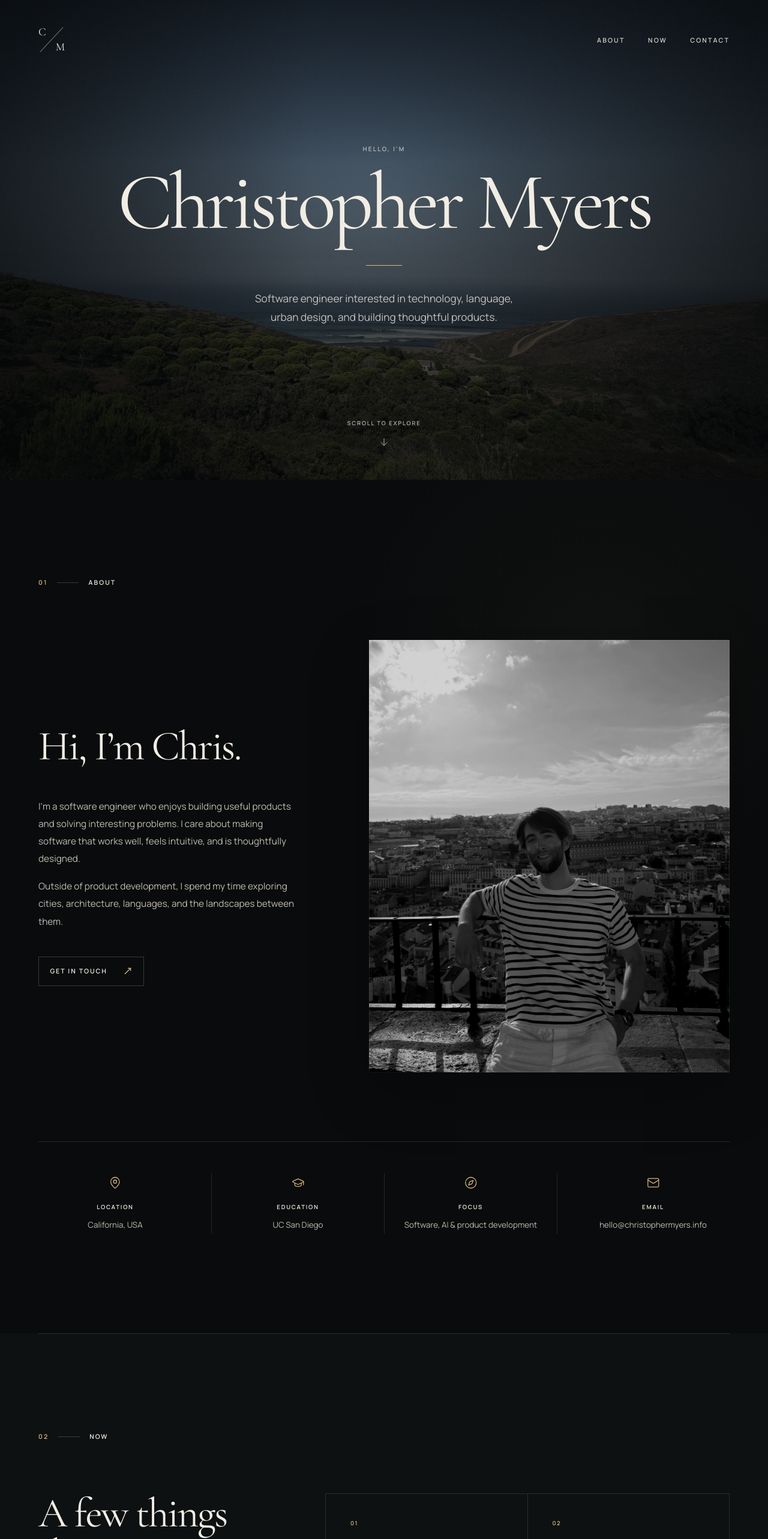
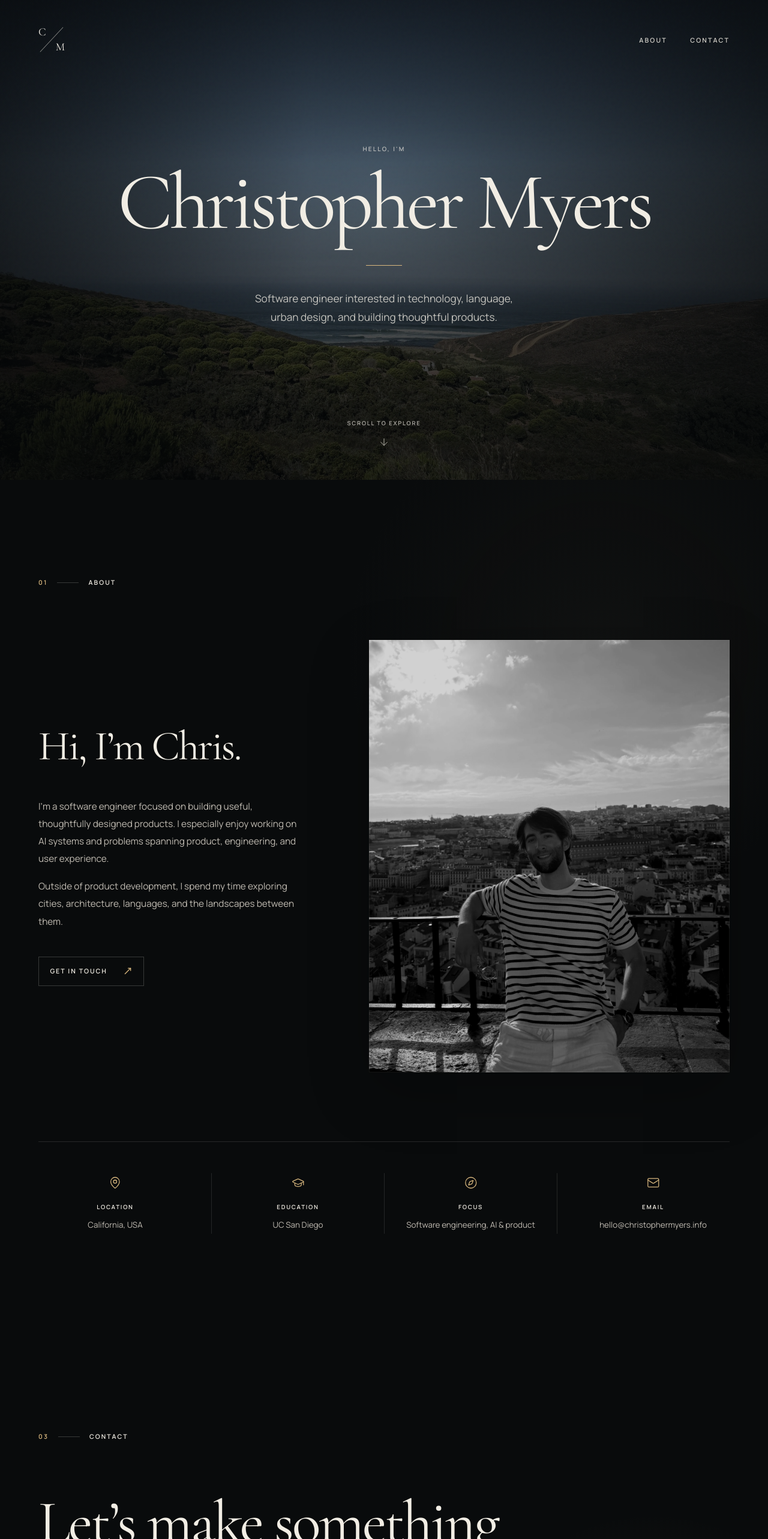
Before and after one commit to chessmyers/new-personal-site, a Next.js app: page / in a window 1280 px wide. Shown: the top 2566 px of the page at 60% size. Built offline with nearby package versions, Linux system fonts and the light colour scheme.

Commit message:
Add visibility control for Now section
Update site copy to emphasize AI and product engineering

```diff
--- a/app/page.tsx
+++ b/app/page.tsx
@@ -3,6 +3,7 @@ import { Contact } from "@/components/contact";
 import { Footer } from "@/components/footer";
 import { Hero } from "@/components/hero";
 import { NowSection } from "@/components/now-section";
+import { siteContent } from "@/content/site-content";
 
 export default function Home() {
   return (
@@ -13,7 +14,7 @@ export default function Home() {
       <main id="main-content">
         <Hero />
         <About />
-        <NowSection />
+        {siteContent.visibility.showNow ? <NowSection /> : null}
         <Contact />
       </main>
       <Footer />
--- a/components/header.tsx
+++ b/components/header.tsx
@@ -11,7 +11,9 @@ export function Header() {
 
       <nav aria-label="Primary navigation">
         <ul className="nav-list">
-          {siteContent.navigation.map((item) => (
+          {siteContent.navigation
+            .filter((item) => item.href !== "#now" || siteContent.visibility.showNow)
+            .map((item) => (
               <li key={item.href}>
                 <a className="nav-link animated-link" href={item.href}>
                   {item.label}
--- a/content/site-content.ts
+++ b/content/site-content.ts
@@ -7,6 +7,9 @@ export type ImageContent = {
 };
 
 export type SiteContent = {
+  visibility: {
+    showNow: boolean;
+  };
   metadata: {
     title: string;
     description: string;
@@ -66,6 +69,9 @@ export type SiteContent = {
 
 // Edit this object to update every piece of personal content on the site.
 export const siteContent: SiteContent = {
+  visibility: {
+    showNow: false,
+  },
   metadata: {
     title: "Christopher Myers",
     description:
@@ -94,7 +100,7 @@ export const siteContent: SiteContent = {
     sectionLabel: "About",
     heading: "Hi, I’m Chris.",
     paragraphs: [
-      "I’m a software engineer who enjoys building useful products and solving interesting problems. I care about making software that works well, feels intuitive, and is thoughtfully designed.",
+      "I'm a software engineer focused on building useful, thoughtfully designed products. I especially enjoy working on AI systems and problems spanning product, engineering, and user experience.",
       "Outside of product development, I spend my time exploring cities, architecture, languages, and the landscapes between them.",
     ],
     contactLabel: "Get in touch",
@@ -108,7 +114,7 @@ export const siteContent: SiteContent = {
       { label: "Education", value: "UC San Diego", icon: "education" },
       {
         label: "Focus",
-        value: "Software, AI & product development",
+        value: "Software engineering, AI & product",
         icon: "focus",
       },
       {
@@ -150,7 +156,7 @@ export const siteContent: SiteContent = {
     sectionLabel: "Contact",
     heading: "Let’s make something useful.",
     invitation:
-      "I’m always happy to talk about interesting ideas, projects, or opportunities.",
+      "Always happy to talk about interesting ideas, projects, or opportunities.",
     email: "hello@christophermyers.info",
   },
   socials: [
```
Lines whose indentation alone changed are shown as unchanged.
